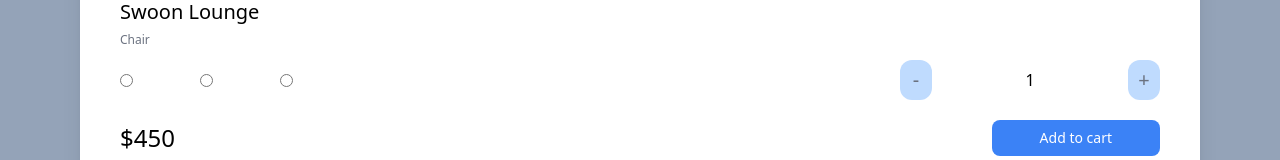
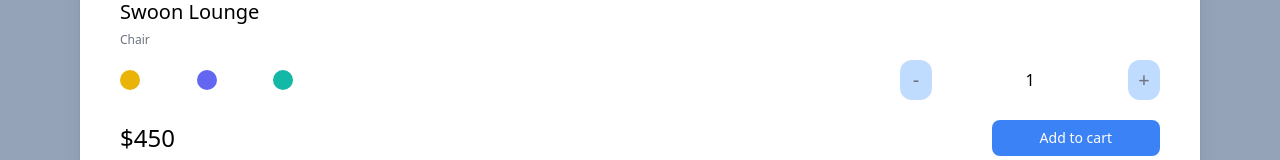
Before and after one commit to Blackraven93/nextjs-test, a Next.js app: page / in a window 1280 px wide. Shown: the part 1232-1392 px from the top of the page. Built offline with nearby package versions, Linux system fonts and the light colour scheme.

Commit message:
Style: modifier and transition

```diff
--- a/pages/index.tsx
+++ b/pages/index.tsx
@@ -18,9 +18,18 @@
           <span className="font-semibold">$99</span>
         </div>
         <div>
-          <div className="mt-5 bg-blue-500 text-white p-3 text-center rounded-xl w-2/4 mx-auto">
+          <button
+            className="mt-5
+            block
+          bg-blue-500
+          text-white
+          p-3
+          text-center
+          rounded-xl w-2/4 mx-auto hover:text-black hover:bg-teal-500
+          active:bg-yellow-500 focus:bg-red-500"
+          >
             Checkout
-          </div>
+          </button>
         </div>
       </div>
       <div className="bg-blue-500 rounded-3xl mb-10 shadow-xl">
@@ -67,10 +76,10 @@
             <span className="text-xs text-gray-500">Chair</span>
           </div>
           <div className="flex justify-between items-center">
-            <div className="flex justify-between w-2/12">
-              <input type="radio" />
-              <input type="radio" />
-              <input type="radio" />
+            <div className="flex justify-between w-2/12 space-x-2">
+              <button className="w-5 h-5 rounded-full bg-yellow-500 focus:ring-2 ring-offset-2 ring-yellow-500 transition" />
+              <button className="w-5 h-5 rounded-full bg-indigo-500 focus:ring-2 ring-offset-2 ring-indigo-500 transition" />
+              <button className="w-5 h-5 rounded-full bg-teal-500 focus:ring-2 ring-offset-2 ring-teal-500 transition" />
             </div>
 
             <div className="flex items-center justify-between w-3/12">
```
Also changed, not shown: 1 other file (tests, documents, lock files or other folders).
